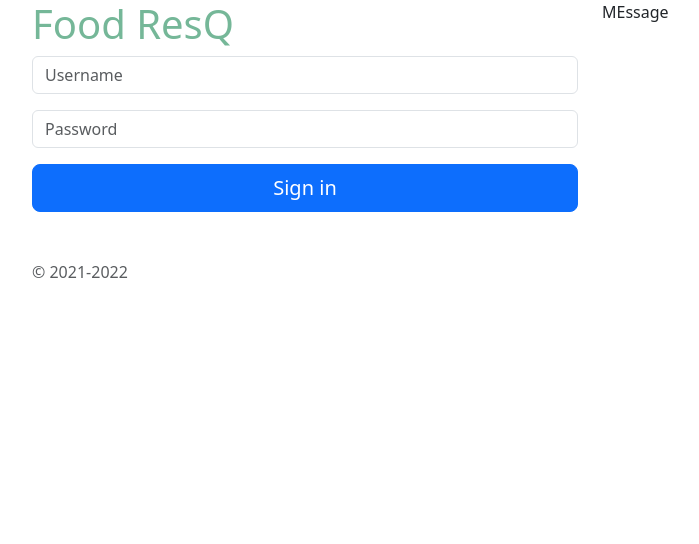
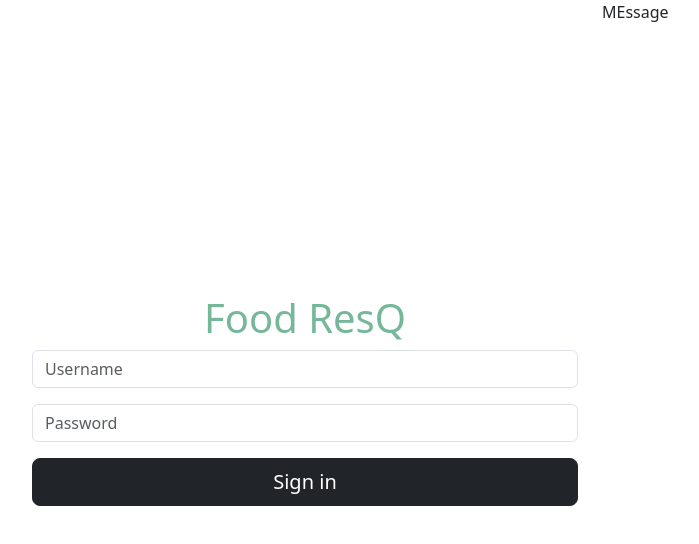
Before and after one commit to LingSu-dev/food-resQ, a React (Create React App) app in the folder front-end/: page /signin in a window 1280 px wide. Shown: the top 544 px of the page, without its empty margins (50-749 px from the left). Built offline with nearby package versions, Linux system fonts and the light colour scheme.

Commit message:
Aligned center

```diff
--- a/front-end/src/pages/sign-in.js
+++ b/front-end/src/pages/sign-in.js
@@ -7,11 +7,11 @@ import Col from "react-bootstrap/Col";
 
 function Signin() {
     return (
-        <Container >
-            <Row className="justify-content-center">
-                <Col className="vh-100 align-items-center">
-                    <Form>
-                        <h1 className="text-green-300">Food ResQ</h1>
+        <Container className="vh-100">
+            <Row className="h-100">
+                <Col className="d-flex align-items-center">
+                    <Form className="w-100">
+                        <h1 className="text-green-300 text-center">Food ResQ</h1>
                         <Form.Group>
                             <Form.Control size="md" placeholder="Username" className="position-relative mb-3" />
                         </Form.Group>
@@ -19,9 +19,8 @@ function Signin() {
                             <Form.Control type="password" size="md" placeholder="Password" className="position-relative" />
                         </Form.Group>
                         <div className="d-grid">
-                            <Button variant="primary" size="lg">Sign in</Button>
+                            <Button variant="dark" size="lg">Sign in</Button>
                         </div>
-                        <p className="mt-5 text-muted">&copy; 2021-2022</p>
                     </Form>
                 </Col>
                 <Col>
```
